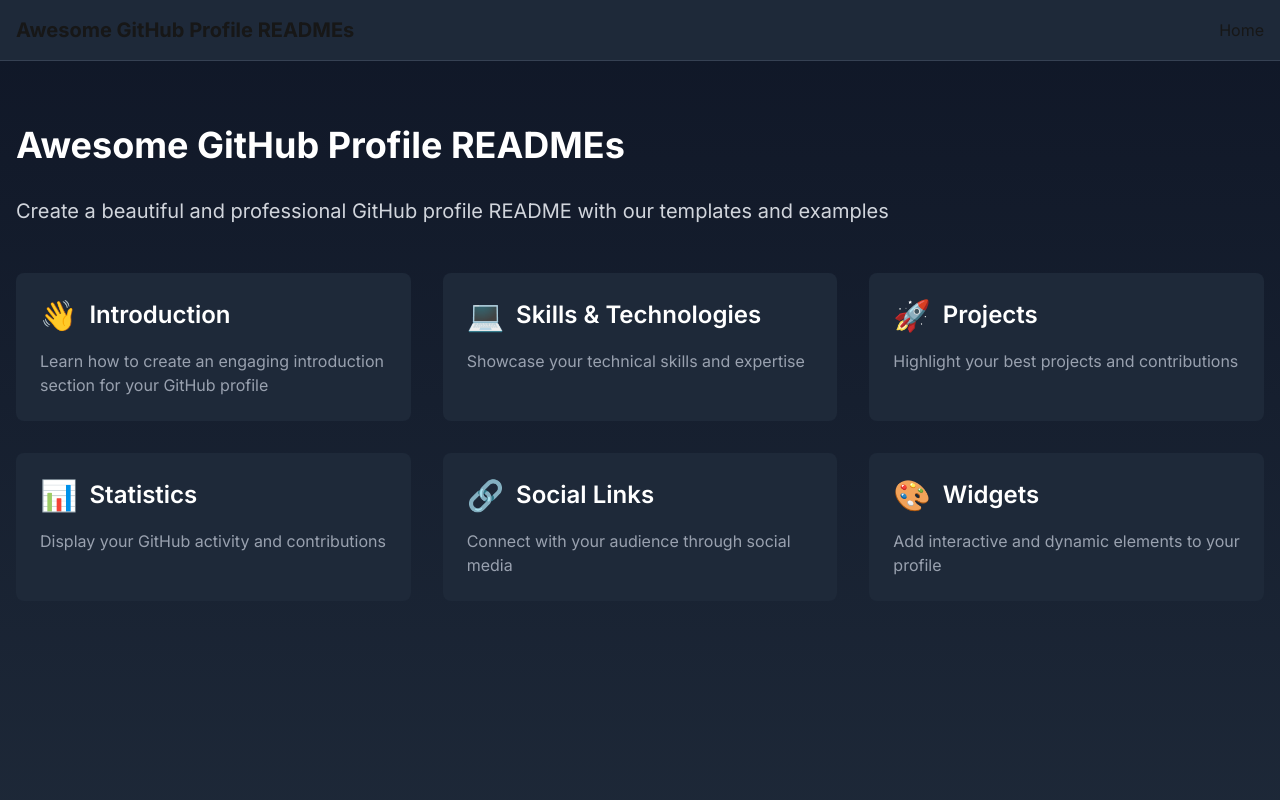
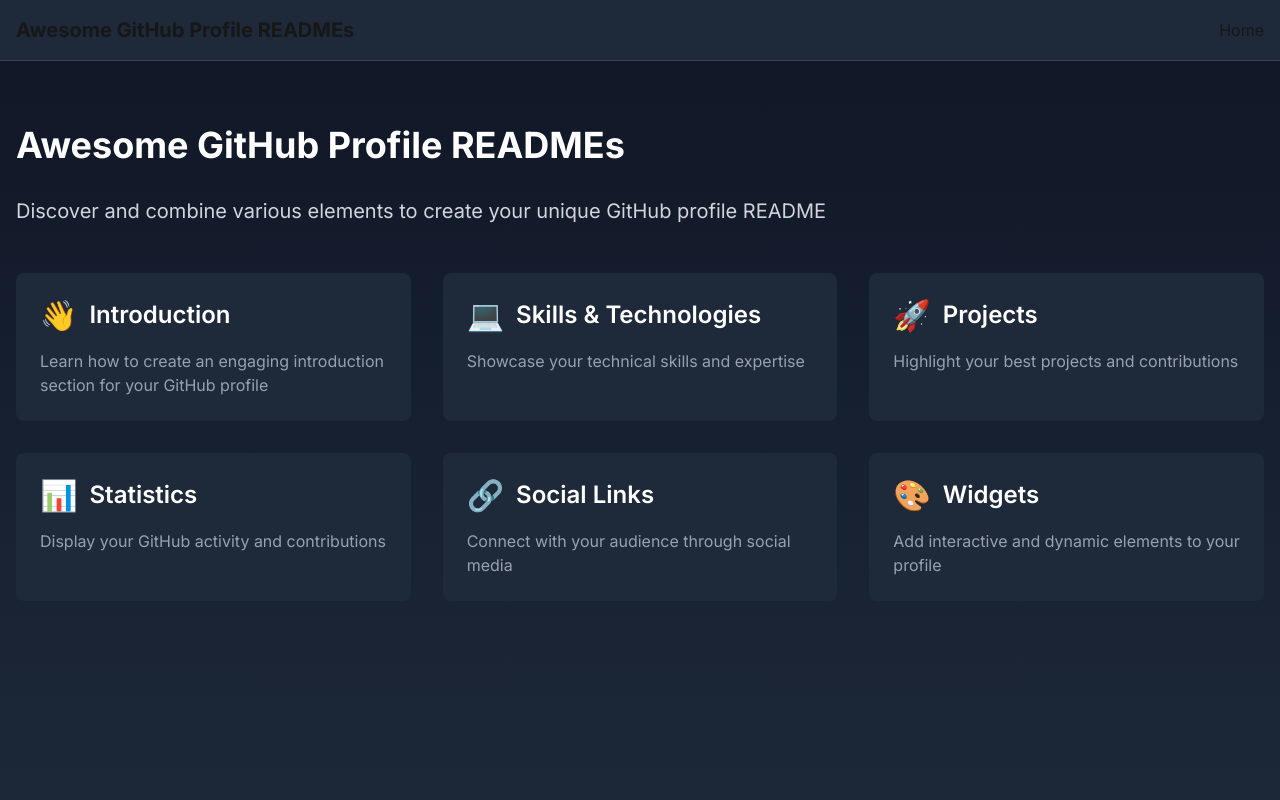
Before and after one commit to GideokKim/awesome-github-profile-readmes, a Next.js app: page / in a window 1280 px wide. Shown: the top 800 px of the page. Built offline with nearby package versions, Linux system fonts and the light colour scheme.

Commit message:
🩹 Change the main description

```diff
--- a/src/app/page.tsx
+++ b/src/app/page.tsx
@@ -51,7 +51,7 @@
       <div className="container mx-auto px-4 py-16">
         <h1 className="text-4xl font-bold mb-8">Awesome GitHub Profile READMEs</h1>
         <p className="text-xl text-gray-300 mb-12">
-          Create a beautiful and professional GitHub profile README with our templates and examples
+          Discover and combine various elements to create your unique GitHub profile README
         </p>
 
         <div className="grid gap-8 md:grid-cols-2 lg:grid-cols-3">
```
